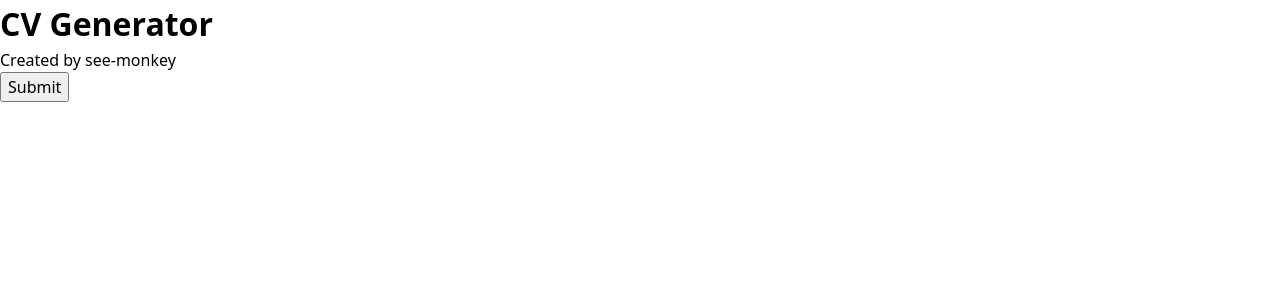
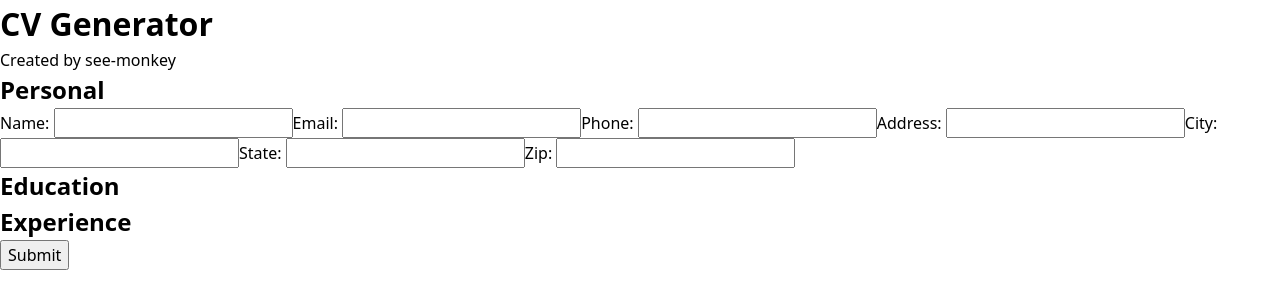
Before and after one commit to See-Monkey/cv-application, a React (Vite) app: page / in a window 1280 px wide. Shown: the top 308 px of the page. Built offline with nearby package versions, Linux system fonts and the light colour scheme.

Commit message:
Add component structure and Personal inputs

```diff
--- a/src/App.jsx
+++ b/src/App.jsx
@@ -38,10 +38,11 @@ export default function App() {
 		},
 	]);
 
-	if (editMode === true) {
 	return (
 		<>
 			<Header />
+			{editMode === true && (
+				<form>
 					<EditPersonal
 						data={personalData}
 						onChange={(data) => setPersonalData(data)}
@@ -54,20 +55,22 @@ export default function App() {
 						data={experienceData}
 						onChange={(data) => setExperienceData(data)}
 					/>
-				<button onClick={() => toggleEditMode(false)}>Submit</button>
-			</>
-		);
-	}
+					<button type="button" onClick={() => toggleEditMode(false)}>
+						Submit
+					</button>
+				</form>
+			)}
 
-	return (
-		<>
-			<Header />
+			{editMode === false && (
+				<main>
 					<DisplayCV
 						personal={personalData}
 						education={educationData}
 						experience={experienceData}
 					/>
 					<button onClick={() => toggleEditMode(true)}>Edit</button>
+				</main>
+			)}
 		</>
 	);
 }
--- a/src/components/DisplayCV.jsx
+++ b/src/components/DisplayCV.jsx
@@ -1 +1,30 @@
-export default function DisplayCV() {}
+// personalData = {
+//     name: "",
+//     email: "",
+//     phone: "",
+//     address: "",
+//     city: "",
+//     state: "",
+//     zip: "",
+// }
+// educationData = {
+//     school: "",
+//     location: "",
+//     degree: "",
+//     completedDate: "",
+// }
+// experienceData = {
+//     company: "",
+//     title: "",
+//     responsibilities: "",
+//     startDate: "",
+//     endDate: "",
+// }
+
+export default function DisplayCV({ personal, education, experience }) {
+	return (
+		<main>
+			<h2>Resume</h2>
+		</main>
+	);
+}
--- a/src/components/EditEducation.jsx
+++ b/src/components/EditEducation.jsx
@@ -1 +1,14 @@
-export default function EditEducation() {}
+// data = {
+//     school: "",
+//     location: "",
+//     degree: "",
+//     completedDate: "",
+// }
+
+export default function EditEducation({ data, onChange }) {
+	return (
+		<section className="education">
+			<h2>Education</h2>
+		</section>
+	);
+}
--- a/src/components/EditExperience.jsx
+++ b/src/components/EditExperience.jsx
@@ -1 +1,15 @@
-export default function EditExperience() {}
+// data = {
+//     company: "",
+//     title: "",
+//     responsibilities: "",
+//     startDate: "",
+//     endDate: "",
+// }
+
+export default function EditExperience({ data, onChange }) {
+	return (
+		<section className="experience">
+			<h2>Experience</h2>
+		</section>
+	);
+}
--- a/src/components/EditPersonal.jsx
+++ b/src/components/EditPersonal.jsx
@@ -1 +1,86 @@
-export default function EditPersonal() {}
+// data = {
+//     name: "",
+//     email: "",
+//     phone: "",
+//     address: "",
+//     city: "",
+//     state: "",
+//     zip: "",
+// }
+
+export default function EditPersonal({ data, onChange }) {
+	function handleInputChange(event) {
+		const { name, value } = event.target;
+
+		onChange({ ...data, [name]: value });
+	}
+
+	return (
+		<section className="personal">
+			<h2>Personal</h2>
+			<label>
+				Name:{" "}
+				<input
+					type="text"
+					name="name"
+					value={data.name}
+					onChange={handleInputChange}
+				/>
+			</label>
+			<label>
+				Email:{" "}
+				<input
+					type="text"
+					name="email"
+					value={data.email}
+					onChange={handleInputChange}
+				/>
+			</label>
+			<label>
+				Phone:{" "}
+				<input
+					type="text"
+					name="phone"
+					value={data.phone}
+					onChange={handleInputChange}
+				/>
+			</label>
+			<label>
+				Address:{" "}
+				<input
+					type="text"
+					name="address"
+					value={data.address}
+					onChange={handleInputChange}
+				/>
+			</label>
+			<label>
+				City:{" "}
+				<input
+					type="text"
+					name="city"
+					value={data.city}
+					onChange={handleInputChange}
+				/>
+			</label>
+			<label>
+				State:{" "}
+				<input
+					type="text"
+					name="state"
+					value={data.state}
+					onChange={handleInputChange}
+				/>
+			</label>
+			<label>
+				Zip:{" "}
+				<input
+					type="text"
+					name="zip"
+					value={data.zip}
+					onChange={handleInputChange}
+				/>
+			</label>
+		</section>
+	);
+}
--- a/src/components/Header.jsx
+++ b/src/components/Header.jsx
@@ -1,8 +1,8 @@
 export default function Header() {
 	return (
-		<>
+		<header>
 			<h1>CV Generator</h1>
 			<p>Created by see-monkey</p>
-		</>
+		</header>
 	);
 }
```
Lines whose indentation alone changed are shown as unchanged.
